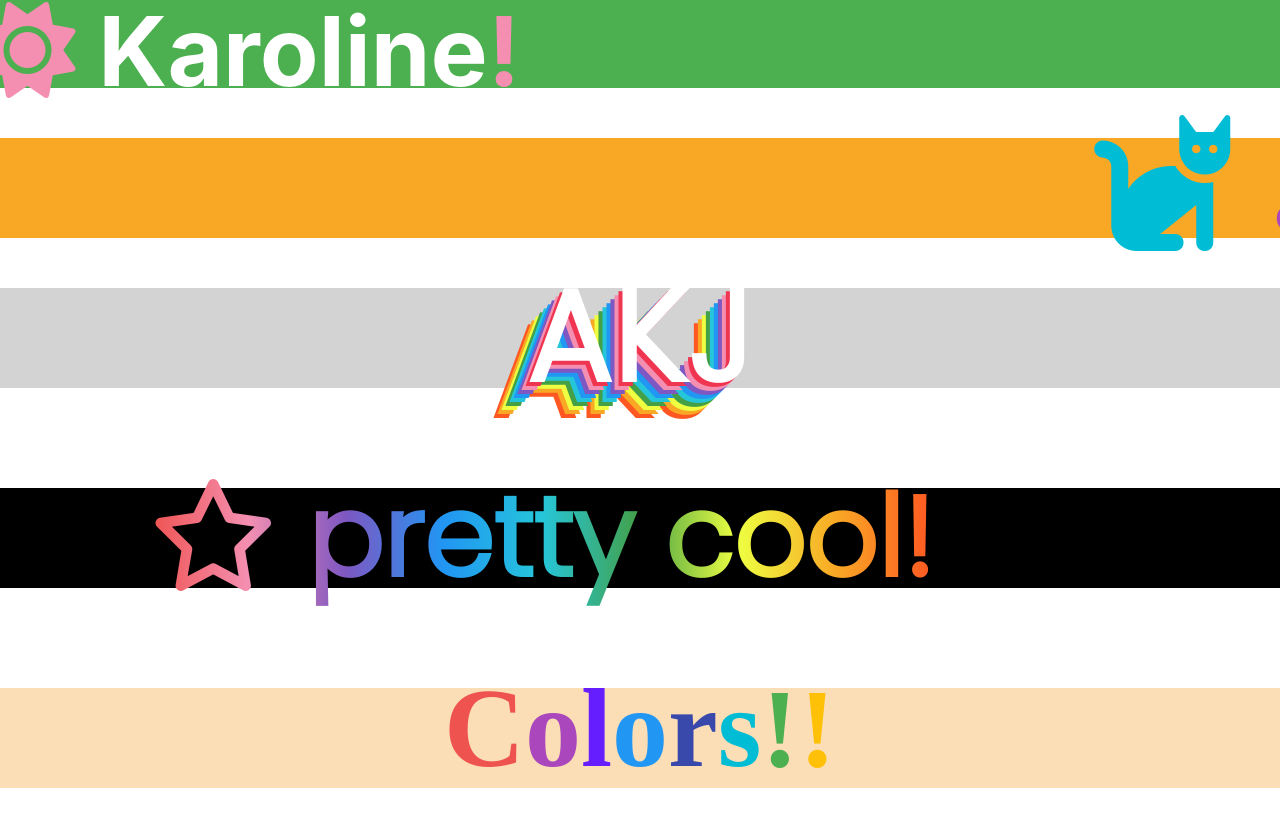
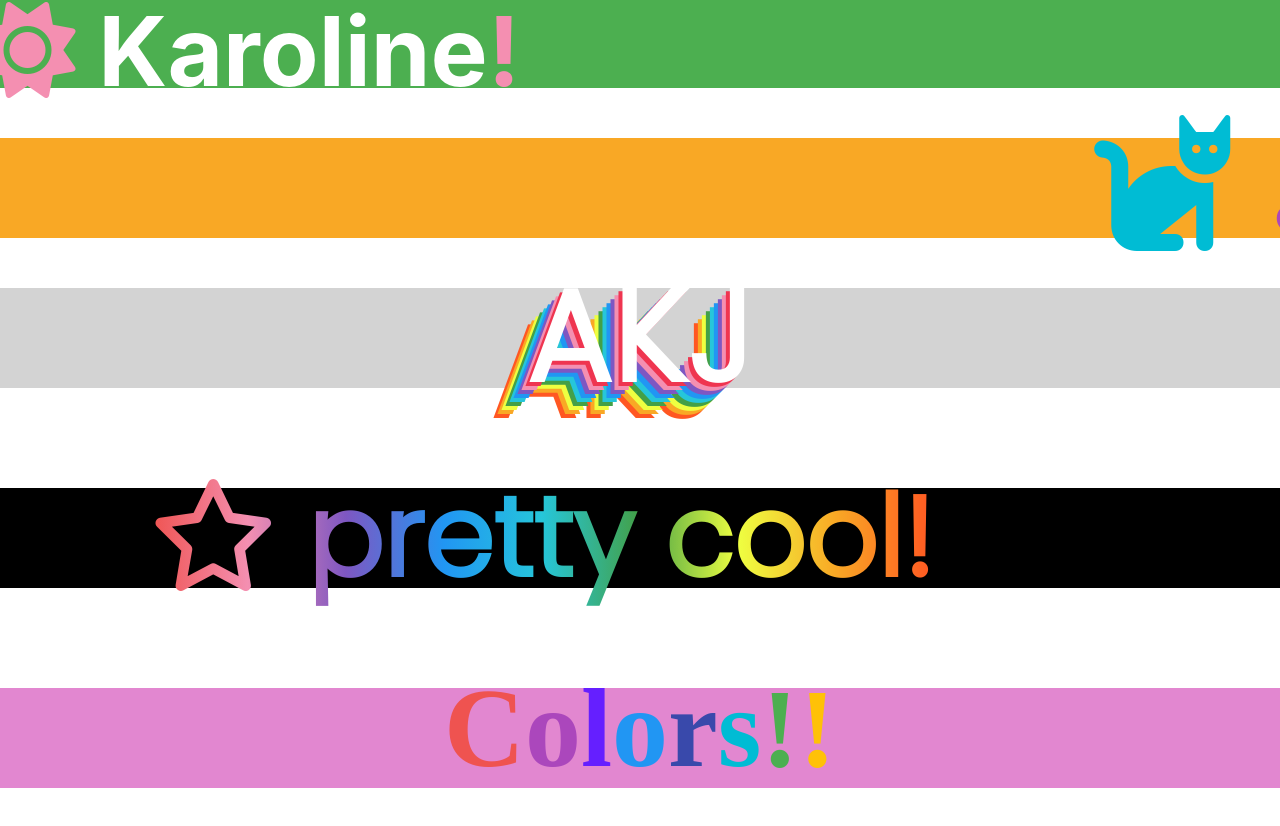
Before and after one commit to katarzyna-kw/css-animation-fun, a React (Create React App) app: page / in a window 1280 px wide. Shown: the part 212-1038 px from the top of the page. Built offline with nearby package versions, Linux system fonts and the light colour scheme; a web font is replaced by a local one.

Commit message:
orchid color in bg animation on Colorful.css

```diff
--- a/src/components/Colorful.css
+++ b/src/components/Colorful.css
@@ -57,8 +57,8 @@
   }
 
   @keyframes bg {
-    0% {background-color: palegoldenrod}
-    25% {background-color: peachpuff}
+    0% {background-color: peachpuff}
+    25% {background-color: orchid}
     50% {background-color: paleturquoise}
     75% {background-color: palegreen}
   }
```
